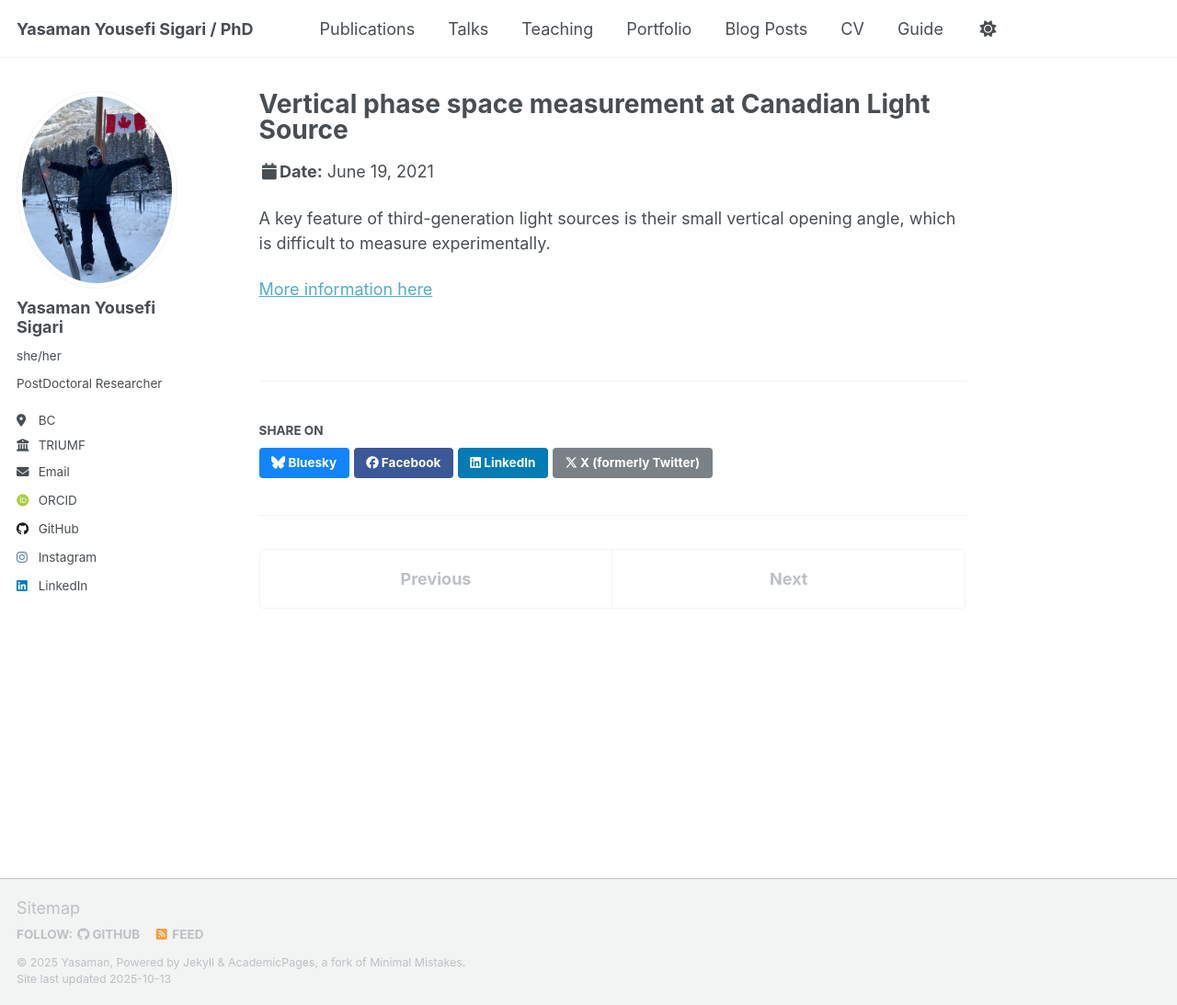
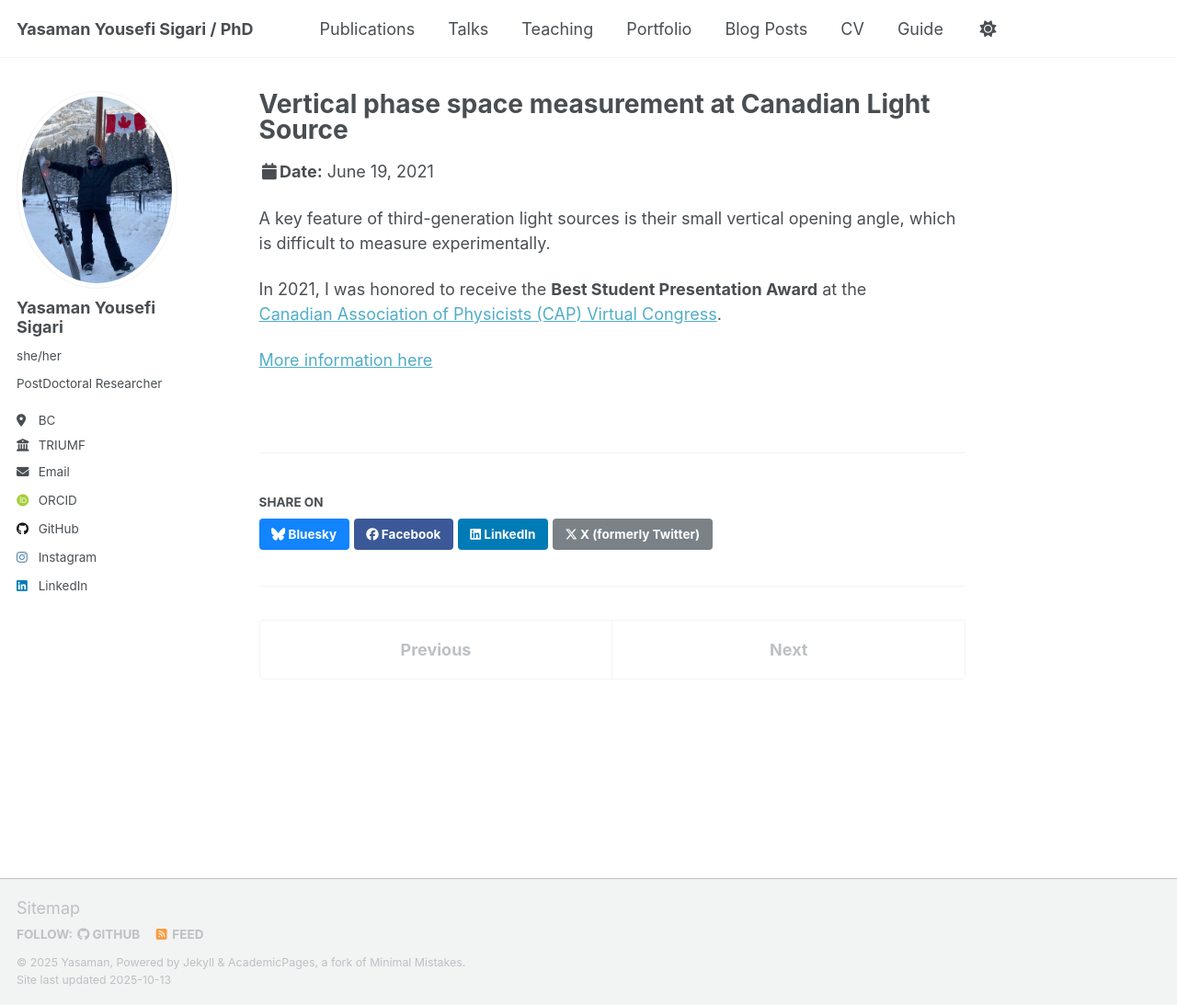
Before and after one commit to yysigari/yysigari.github.io, a Jekyll site: the page built from _talks/2021-06-19-talk-1.md, in a window 1280 px wide and 1093 px high. Shown: the whole window at 92% size. Built offline with Jekyll 4.4.1, drawn with Linux system fonts in a browser that asks for light colours; some web fonts are replaced; a script that is not in the unit is left out.

Commit message:
updated the blog post under talks

```diff
--- a/_talks/2021-06-19-talk-1.md
+++ b/_talks/2021-06-19-talk-1.md
@@ -11,4 +11,7 @@ location: "Virtual Congress"
 
 A key feature of third-generation light sources is their small vertical opening angle, which is difficult to measure experimentally.
 
+In 2021, I was honored to receive the **Best Student Presentation Award** at the
+[Canadian Association of Physicists (CAP) Virtual Congress](https://cap.ca/congress-conference/past-congress/2021-cap-virtual-congress-june-6-11/best-student-competition/2021-prize-recipients/).
+
 [More information here](https://underline.io/speakers/96868-yasaman-yousefi-sigari)
```
